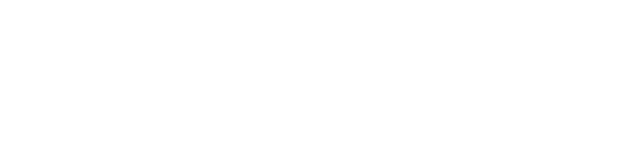
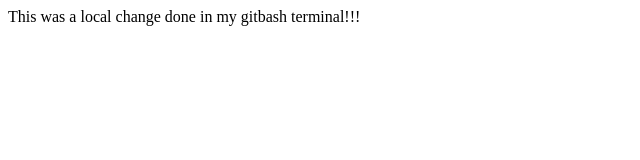
Before and after one commit to Dave-Glen/git-course, a plain HTML site: page index.html in a window 1280 px wide. Shown: the whole page, without its empty margins (0-640 px from the left). Drawn offline with Linux system fonts and the light colour scheme.

Commit message:
This was a change done in gitbash

```diff
--- a/index.html
+++ b/index.html
@@ -2,5 +2,8 @@
 	<head>
 	</head>
 	<body>
+		<p>
+		This was a local change done in my gitbash terminal!!!
+		</p>
 	</body>
 </html>
```
